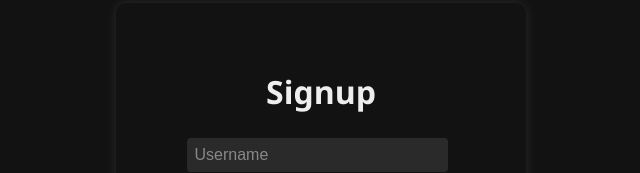
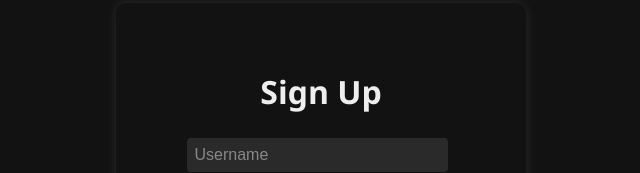
Before and after one commit to Courts02/ChatRoom, a React (Create React App) app in the folder chat-frontend/: page /signup in a window 1280 px wide. Shown: the part 254-427 px from the top of the page, without its empty margins (319-959 px from the left). Built offline with nearby package versions, Linux system fonts and the light colour scheme.

Commit message:
Improve signup validation and error handling
Added client-side validation to require both username and password before submitting. Improved error handling by displaying server error messages and updated some UI text for consistency.

```diff
--- a/chat-frontend/src/Signup.js
+++ b/chat-frontend/src/Signup.js
@@ -1,6 +1,6 @@
 import React, { useState } from "react";
 import { useNavigate } from "react-router-dom";
-import "./Signup.css";  // separate CSS file for Signup
+import "./Signup.css";
 
 const Signup = () => {
   const [username, setUsername] = useState("");
@@ -9,6 +9,11 @@ const Signup = () => {
   const navigate = useNavigate();
 
   const handleSignup = async () => {
+    if (!username || !password) {
+      setError("Both username and password are required.");
+      return;
+    }
+
     try {
       const response = await fetch("http://localhost:5000/api/signup", {
         method: "POST",
@@ -16,23 +21,26 @@ const Signup = () => {
         body: JSON.stringify({ username, password }),
       });
 
+      const data = await response.json();
+
       if (!response.ok) {
-        const errMsg = await response.text();
-        setError(errMsg || "Signup failed");
+        setError(data.error || "Signup failed");
         return;
       }
 
       navigate("/login");
     } catch (error) {
       setError("Network error during signup");
-      console.error("Error signing up:", error);
+      console.error("Signup error:", error);
     }
   };
 
   return (
     <div className="auth-container">
-      <h2>Signup</h2>
+      <h2>Sign Up</h2>
+
       {error && <p className="error-message">{error}</p>}
+
       <input
         type="text"
         placeholder="Username"
@@ -40,6 +48,7 @@ const Signup = () => {
         onChange={(e) => setUsername(e.target.value)}
         autoComplete="username"
       />
+
       <input
         type="password"
         placeholder="Password"
@@ -47,6 +56,7 @@ const Signup = () => {
         onChange={(e) => setPassword(e.target.value)}
         autoComplete="new-password"
       />
+
       <button onClick={handleSignup}>Sign Up</button>
     </div>
   );
```
